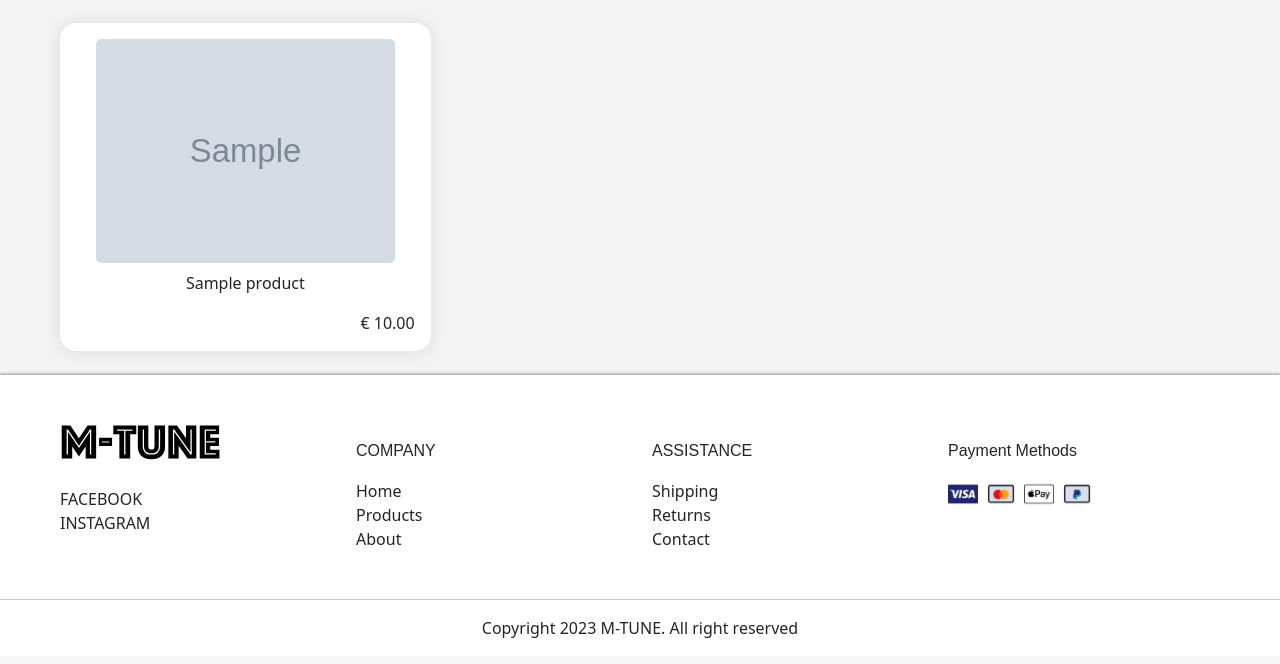
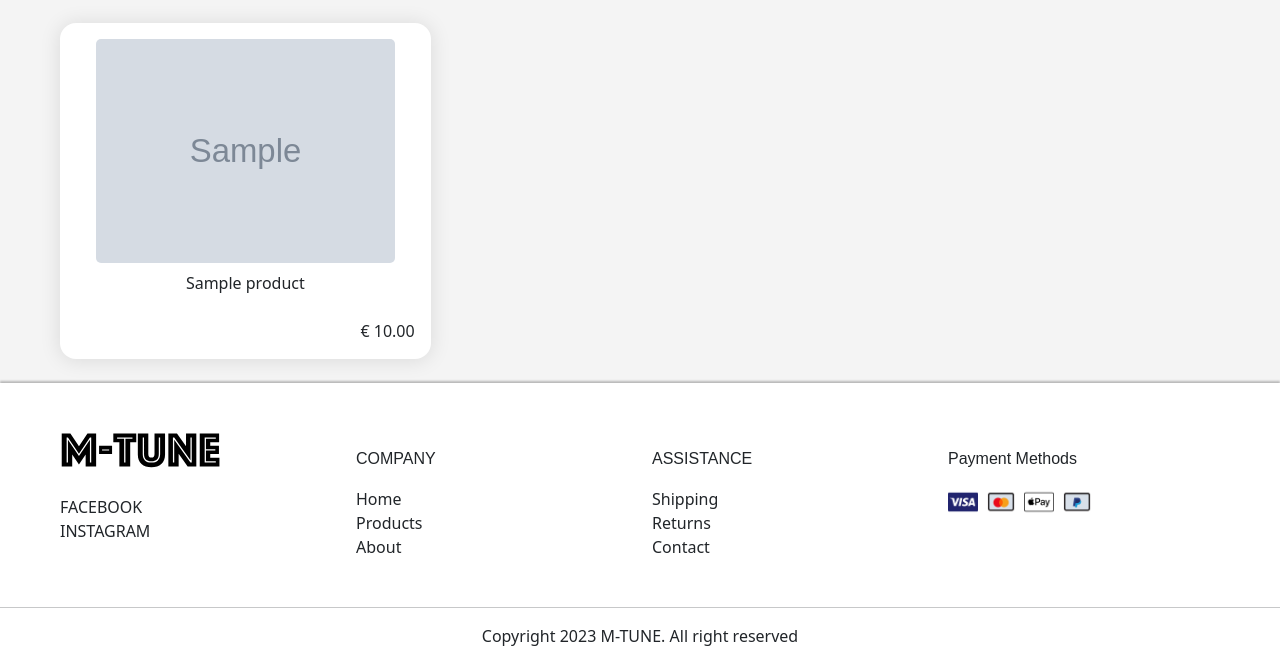
Before and after one commit to GenaPlem/django_music_store, a Django app: page /products/ in a window 1280 px wide. Shown: the part 155-819 px from the top of the page. Before the commit the page ends 793 px from the top, so only its background shows below. Run offline with Django 4.2, Linux system fonts and the light colour scheme; tables that the repository leaves empty hold one stand-in row (values such as "Sample post"); grey boxes marked "Sample" are stand-in pictures; some web fonts are replaced.

Commit message:
Update items card styles

```diff
--- a/products/templates/products/products.html
+++ b/products/templates/products/products.html
@@ -3,14 +3,14 @@
 {% block content %}
     <section class="container">
         <h1 class="title">All Products</h1>
-        <div class="row">
+        <div class="row row-cols-2 row-cols-md-3 g-4">
             {% for product in products %}
-                <div class="col-6 col-md-4">
-                    <div class="card item-card mb-4 rounded-4">
-                        <div class="card-body d-flex flex-column">
+                <div class="col mb-4">
+                    <div class="card item-card rounded-4 h-100">
+                        <div class="card-body d-flex flex-column justify-content-between">
                             <img class="card-img mb-2" src="{{ product.image.url }}" draggable="false"
                                  alt="{{ product.name }}">
-                            <p class="text-center">{{ product.name }}</p>
+                            <p class="card-title text-center mt-auto">{{ product.name }}</p>
                             <a class="align-self-end stretched-link" href="#">€ {{ product.price }}</a>
                         </div>
                     </div>
--- a/static/css/styles.css
+++ b/static/css/styles.css
@@ -140,6 +140,14 @@ main {
     margin: 0 auto;
 }
 
+.card-title {
+    white-space: nowrap;
+    overflow: hidden;
+    text-overflow: ellipsis;
+    max-width: 100%;
+    padding-bottom: 1rem;
+}
+
 .about_img {
     height: 13rem;
 }
```
Also changed, not shown: media/product_images/drum_kit_black.jpg (added).
